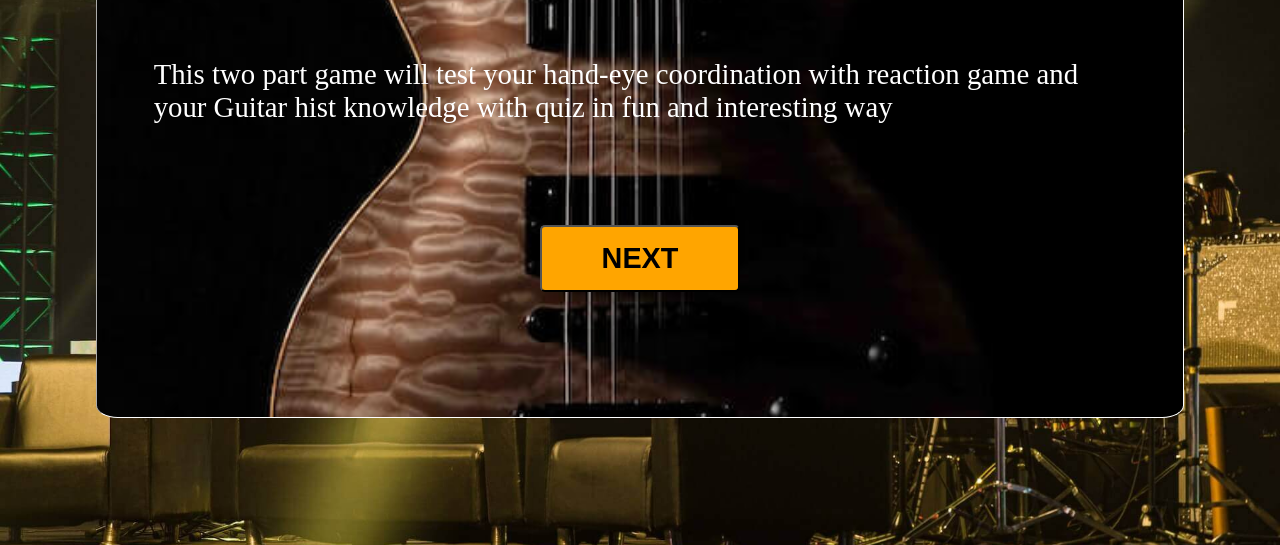
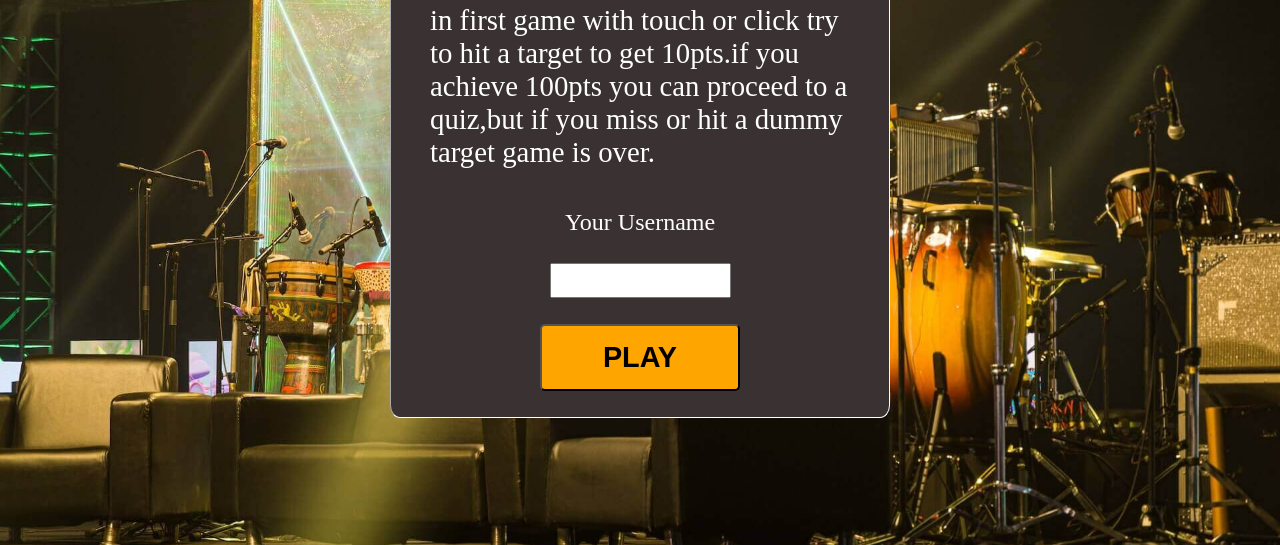
Before and after one commit to rockroman/CI_PP2_TG, a plain HTML site: page index.html in a window 1280 px wide. Shown: the part 222-767 px from the top of the page. Drawn offline with Linux system fonts and the light colour scheme.

Commit message:
Adjust start game modal and add media queries for modal

```diff
--- a/assets/css/style.css
+++ b/assets/css/style.css
@@ -128,7 +128,7 @@ footer a:hover{
 }
 
 .screen-description{
-    font-size: 1.3rem;
+    font-size: 1.5rem;
     color: var(--clr-text-);
     padding: 3%;
 
@@ -150,15 +150,16 @@ footer a:hover{
 #welcome-screen{
     z-index: 30;
     /* display not in original code so remove */
-    /* display: none; */
+    display: none;
 
 }
 
 #start-game-modal{
     justify-content: space-between;
      /* display not in original code so remove */
-     display: none;
-
+     /* display: none; */
+     width: 300px;
+     height: 530px;
 
  }
 
@@ -170,11 +171,11 @@ footer a:hover{
 
  label{
      color: white;
-     font-size: 1.3rem;
+     font-size: 1.5rem;
  }
 
  #userName{
-    height: 25px;
+    height: 35px;
 }
 
 .game-over{
@@ -236,4 +237,26 @@ footer a:hover{
     padding: 15px 30px;
     width: 200px;
    }
+
+   #start-game-modal{
+    width: 400px;
+    height: 640px;
+   }
  }
+
+ @media screen and (min-width:760px){
+    .modal{
+        width:65vw;
+    }
+ }
+
+ @media screen and (min-width:920px){
+    .modal{
+        width:45vw;
+    }
+
+    #start-game-modal{
+        width: 500px;
+
+       }
+ }
```
